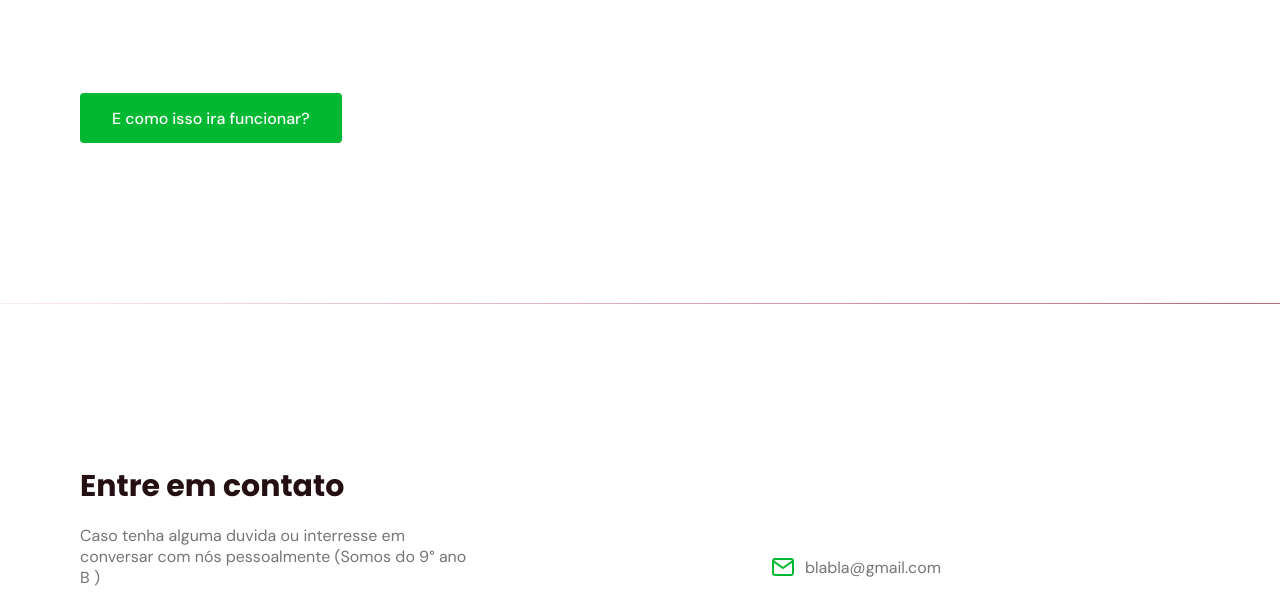
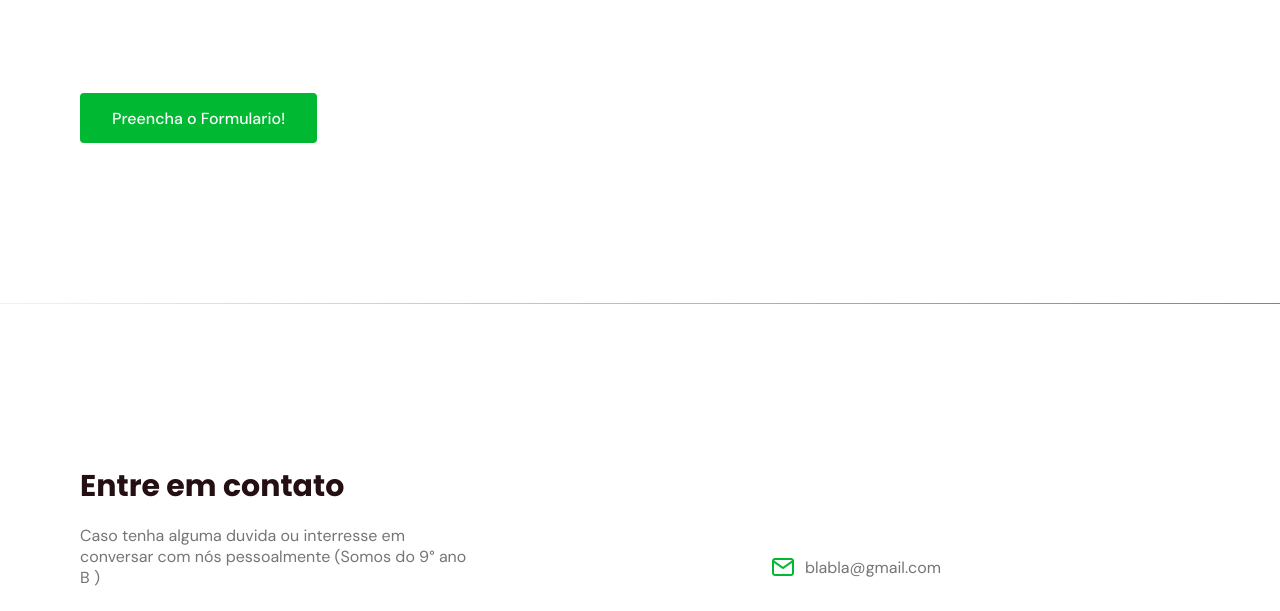
Before and after one commit to gomesdevs/Acolhimento, a plain HTML site: page index.html in a window 1280 px wide. Shown: the part 2691-3302 px from the top of the page. Drawn offline with nearby package versions, Linux system fonts and the light colour scheme; files whose address does not match are found by name.

Commit message:
Update index.html

```diff
--- a/index.html
+++ b/index.html
@@ -119,7 +119,7 @@
           </header>
           <div class="testimonials">
             <div class="testimonial">
-              <a class="button" href="#about">E como isso ira funcionar?</a>
+              <a class="button" href="#about">Preencha o Formulario!</a>
             </div>
           </div>
         </div>
```
